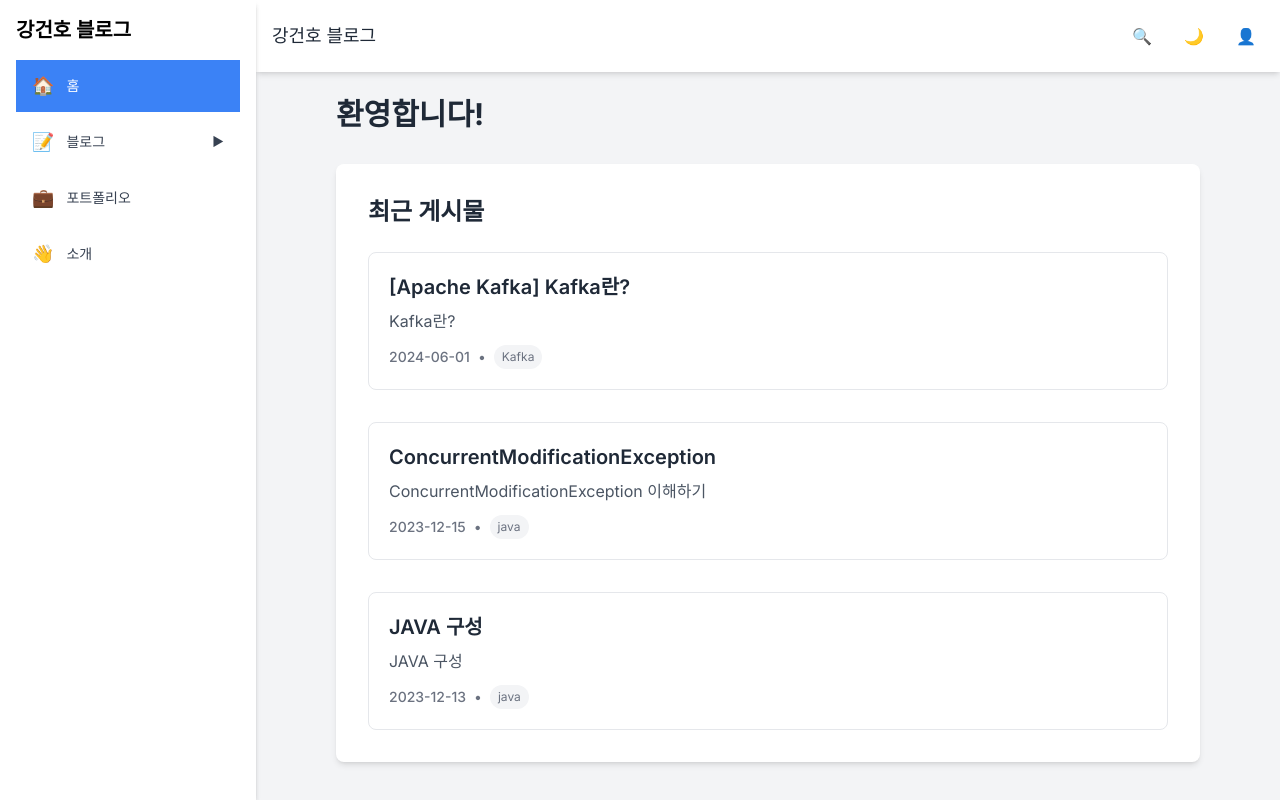
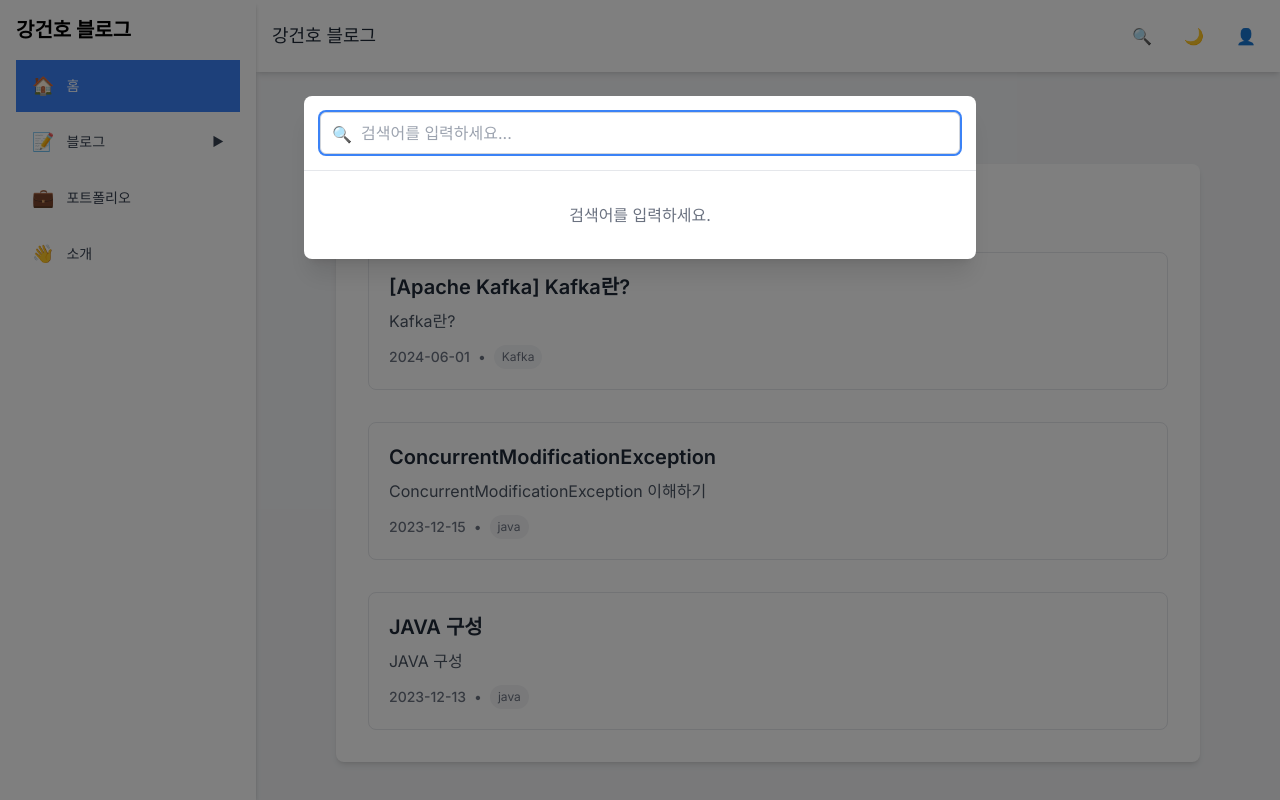
Before and after one commit to dsds60321/dsds60321.gihub.io, a Next.js app: page / in a window 1280 px wide. Both pictures are taken after a click on the button "검색". Built offline with nearby package versions, Linux system fonts and the light colour scheme.

Commit message:
feat: 블로그 끝

```diff
--- a/app/components/layout/Header.tsx
+++ b/app/components/layout/Header.tsx
@@ -1,10 +1,11 @@
 // app/components/layout/Header.tsx
 'use client';
 
-import React from 'react';
+import React, { useState } from 'react';
 import { useTheme } from '@/app/context/ThemeContext';
-import {GLOBAL} from "@/app/constants";
+import { GLOBAL } from "@/app/constants";
 import Link from 'next/link';
+import SearchModal from '../search/SearchModal';
 
 interface HeaderProps {
     toggleSidebar?: () => void;
@@ -13,8 +14,10 @@ interface HeaderProps {
 
 const Header: React.FC<HeaderProps> = ({ toggleSidebar, sidebarOpen }) => {
     const { theme, toggleTheme } = useTheme();
+    const [searchOpen, setSearchOpen] = useState(false);
 
     return (
+        <>
             <header className="bg-white dark:bg-dark-primary shadow-md p-3 sm:p-4 flex items-center justify-between transition-colors duration-200">
                 <div className="flex items-center">
                     {toggleSidebar && (
@@ -32,6 +35,7 @@ const Header: React.FC<HeaderProps> = ({ toggleSidebar, sidebarOpen }) => {
                     <button
                         className="p-1.5 sm:p-2 rounded-full hover:bg-gray-200 dark:hover:bg-dark-secondary text-gray-800 dark:text-dark-primary focus:outline-none"
                         aria-label="검색"
+                        onClick={() => setSearchOpen(true)}
                     >
                         🔍
                     </button>
@@ -51,6 +55,10 @@ const Header: React.FC<HeaderProps> = ({ toggleSidebar, sidebarOpen }) => {
                     </Link>
                 </div>
             </header>
+
+            {/* 검색 모달 */}
+            <SearchModal isOpen={searchOpen} onClose={() => setSearchOpen(false)} />
+        </>
     );
 };
 
--- /dev/null
+++ b/app/components/search/SearchModal.tsx
@@ -0,0 +1,148 @@
+// app/components/search/SearchModal.tsx
+'use client';
+
+import React, { useState, useEffect, useRef } from 'react';
+import Link from 'next/link';
+import { BlogPost } from '@/app/types/blog';
+import { getAllPosts } from '@data/blog/blogUtils';
+
+interface SearchModalProps {
+    isOpen: boolean;
+    onClose: () => void;
+}
+
+const SearchModal: React.FC<SearchModalProps> = ({ isOpen, onClose }) => {
+    const [searchTerm, setSearchTerm] = useState('');
+    const [searchResults, setSearchResults] = useState<BlogPost[]>([]);
+    const modalRef = useRef<HTMLDivElement>(null);
+    const inputRef = useRef<HTMLInputElement>(null);
+
+    // 검색 기능 구현
+    useEffect(() => {
+        if (searchTerm.trim() === '') {
+            setSearchResults([]);
+            return;
+        }
+
+        const allPosts = getAllPosts();
+        const results = allPosts.filter(post => {
+            // 제목과 태그에서 검색어 포함 여부 확인
+            const titleMatch = post.title.toLowerCase().includes(searchTerm.toLowerCase());
+            const tagMatch = post.tags?.some(tag =>
+                tag.toLowerCase().includes(searchTerm.toLowerCase())
+            );
+
+            return titleMatch || tagMatch;
+        });
+
+        setSearchResults(results);
+    }, [searchTerm]);
+
+    // 모달 외부 클릭 시 닫기
+    useEffect(() => {
+        const handleClickOutside = (event: MouseEvent) => {
+            if (modalRef.current && !modalRef.current.contains(event.target as Node)) {
+                onClose();
+            }
+        };
+
+        if (isOpen) {
+            document.addEventListener('mousedown', handleClickOutside);
+            // 모달이 열릴 때 input에 포커스
+            setTimeout(() => {
+                inputRef.current?.focus();
+            }, 100);
+            // 모달 열릴 때 스크롤 방지
+            document.body.style.overflow = 'hidden';
+        } else {
+            document.body.style.overflow = 'auto';
+        }
+
+        return () => {
+            document.removeEventListener('mousedown', handleClickOutside);
+            document.body.style.overflow = 'auto';
+        };
+    }, [isOpen, onClose]);
+
+    // ESC 키로 모달 닫기
+    useEffect(() => {
+        const handleEscKey = (event: KeyboardEvent) => {
+            if (event.key === 'Escape') {
+                onClose();
+            }
+        };
+
+        if (isOpen) {
+            document.addEventListener('keydown', handleEscKey);
+        }
+
+        return () => {
+            document.removeEventListener('keydown', handleEscKey);
+        };
+    }, [isOpen, onClose]);
+
+    if (!isOpen) return null;
+
+    return (
+        <div className="fixed inset-0 bg-black bg-opacity-50 z-50 flex items-start justify-center pt-20 sm:pt-24">
+            <div
+                ref={modalRef}
+                className="bg-white dark:bg-dark-primary rounded-lg shadow-xl w-full max-w-2xl mx-4 overflow-hidden transition-all duration-200"
+            >
+                <div className="p-4 border-b dark:border-gray-700">
+                    <div className="relative">
+                        <input
+                            ref={inputRef}
+                            type="text"
+                            value={searchTerm}
+                            onChange={(e) => setSearchTerm(e.target.value)}
+                            placeholder="검색어를 입력하세요..."
+                            className="w-full p-2 pl-10 border border-gray-300 dark:border-gray-600 rounded-md bg-white dark:bg-dark-secondary text-gray-800 dark:text-dark-primary focus:outline-none focus:ring-2 focus:ring-blue-500"
+                        />
+                        <span className="absolute left-3 top-2.5">🔍</span>
+                        {searchTerm && (
+                            <button
+                                onClick={() => setSearchTerm('')}
+                                className="absolute right-3 top-2.5 text-gray-500 hover:text-gray-700 dark:text-gray-400 dark:hover:text-gray-200"
+                            >
+                                ✕
+                            </button>
+                        )}
+                    </div>
+                </div>
+
+                <div className="max-h-96 overflow-y-auto p-4">
+                    {searchResults.length > 0 ? (
+                        <div className="space-y-4">
+                            {searchResults.map((post) => (
+                                <Link
+                                    href={`/blog/${post.id}`}
+                                    key={post.id}
+                                    onClick={onClose}
+                                    className="block p-3 border border-gray-200 dark:border-gray-700 rounded-lg hover:bg-gray-50 dark:hover:bg-gray-800 transition-colors"
+                                >
+                                    <h3 className="font-semibold text-gray-800 dark:text-dark-primary">{post.title}</h3>
+                                    {post.tags && post.tags.length > 0 && (
+                                        <div className="flex flex-wrap gap-1.5 mt-2">
+                                            {post.tags.map(tag => (
+                                                <span key={tag} className="px-1.5 py-0.5 bg-primary text-white text-xs rounded-md">
+                          {tag}
+                        </span>
+                                            ))}
+                                        </div>
+                                    )}
+                                </Link>
+                            ))}
+                        </div>
+                    ) : searchTerm ? (
+                        <p className="text-center py-4 text-gray-500 dark:text-gray-400">검색 결과가 없습니다.</p>
+                    ) : (
+                        <p className="text-center py-4 text-gray-500 dark:text-gray-400">검색어를 입력하세요.</p>
+                    )}
+                </div>
+            </div>
+        </div>
+    );
+};
+
+export default SearchModal;
```
Lines whose indentation alone changed are shown as unchanged.
